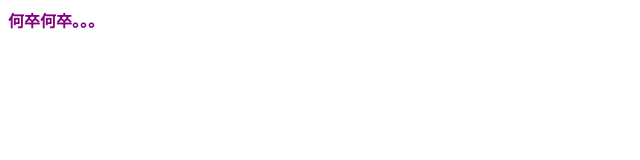
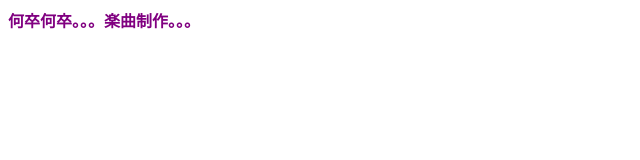
Before and after one commit to kosi0221/231205025-git-workshop, a plain HTML site: page index.html in a window 1280 px wide. Shown: the whole page, without its empty margins (0-640 px from the left). Drawn offline with Linux system fonts and the light colour scheme.

Commit message:
Update index.html
かきかえたよ。

```diff
--- a/index.html
+++ b/index.html
@@ -5,6 +5,6 @@
     <title>タイトル</title>
 </head>
   <body>
-    <strong> <font color="purple">何卒何卒。。。</font></strong>
+    <strong> <font color="purple">何卒何卒。。。楽曲制作。。。</font></strong>
   </body>
 </html>
```
